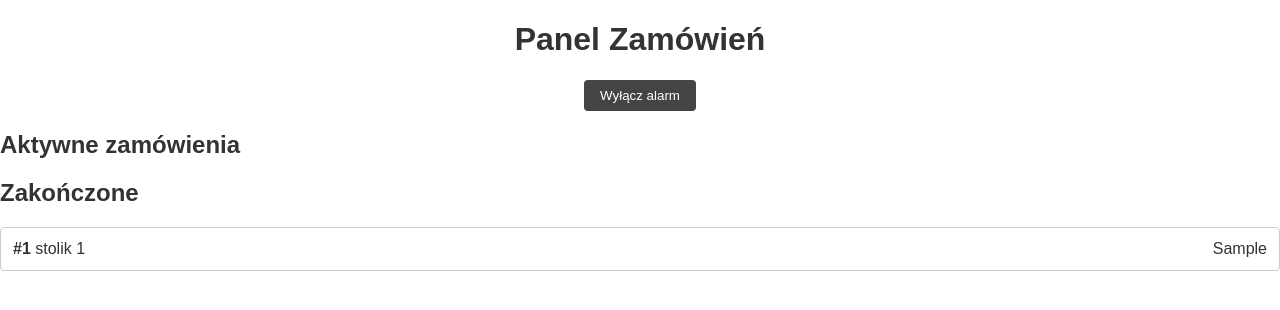
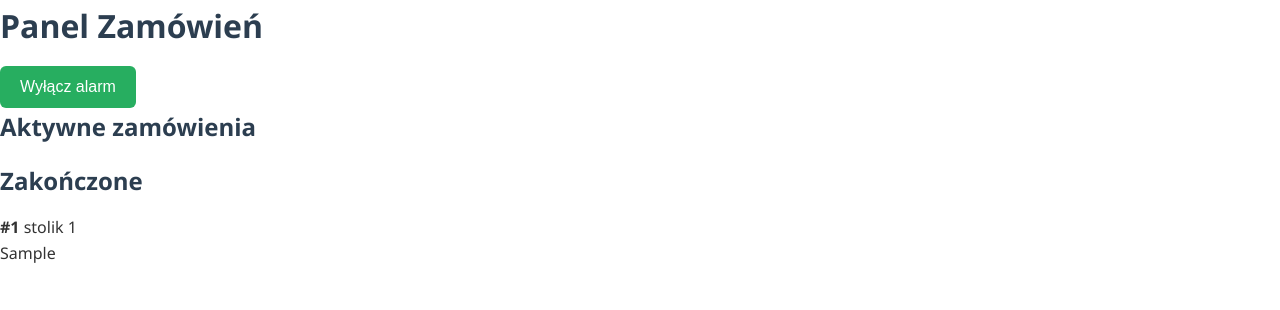
Before and after one commit to PixelZoneInfra/coworkMenu, a Flask app: page /panel.html in a window 1280 px wide. Shown: the top 310 px of the page. Run offline with Flask 3, Linux system fonts and the light colour scheme; tables that the repository leaves empty hold one stand-in row (values such as "Sample post").

Commit message:
Update style.css

```diff
--- a/static/style.css
+++ b/static/style.css
@@ -1,97 +1,114 @@
+* {
+    margin: 0;
+    padding: 0;
+    box-sizing: border-box;
+}
+
 body {
-  margin: 0;
-  font-family: Arial, sans-serif;
-  background: #f9f9f9;
+    font-family: 'Segoe UI', Tahoma, Geneva, Verdana, sans-serif;
+    background-color: #f5f5f5;
     color: #333;
+    line-height: 1.6;
 }
+
 .container {
-  max-width: 480px;
+    max-width: 1200px;
     margin: 0 auto;
-  padding: 1rem;
+    padding: 20px;
 }
-h1 { text-align: center; }
 
-/* Menu klienta */
-.category {
-  margin-bottom: 1rem;
-  border: 1px solid #ddd;
-  border-radius: 4px;
-}
-.category-header {
-  background: #eee;
-  padding: 0.5rem;
-  cursor: pointer;
-  user-select: none;
-}
-.category-items {
-  display: none;
-  padding: 0.5rem;
-}
-.category-items.visible {
-  display: block;
-}
-.item {
+header {
+    background: linear-gradient(135deg, #2c3e50, #34495e);
+    color: white;
+    padding: 20px;
+    border-radius: 8px;
+    margin-bottom: 20px;
     display: flex;
     justify-content: space-between;
     align-items: center;
-  margin: 0.25rem 0;
+    box-shadow: 0 4px 15px rgba(0,0,0,0.1);
 }
-.item-name { flex: 1; }
-.qty-controls {
-  display: flex;
-  align-items: center;
+
+button {
+    padding: 12px 20px;
+    background: #27ae60;
+    color: white;
+    border: none;
+    border-radius: 6px;
+    font-size: 16px;
+    cursor: pointer;
+    transition: all 0.3s ease;
+    font-weight: 500;
 }
-.qty-controls button {
-  width: 2rem; height: 2rem;
-  margin: 0 0.25rem;
+
+button:hover {
+    background: #219a52;
+    transform: translateY(-1px);
+    box-shadow: 0 4px 12px rgba(39, 174, 96, 0.3);
 }
-.actions {
-  text-align: center;
-  margin: 1rem 0;
+
+button:disabled {
+    background: #95a5a6;
+    cursor: not-allowed;
+    transform: none;
+    box-shadow: none;
 }
-#clearAll, #orderBtn {
-  margin: 0 0.5rem;
-  padding: 0.5rem 1rem;
-  cursor: pointer;
+
+input, textarea {
+    width: 100%;
+    padding: 12px;
+    margin-bottom: 15px;
+    border: 2px solid #ddd;
+    border-radius: 6px;
+    font-size: 16px;
+    transition: border-color 0.3s ease;
 }
-#summaryModal {
-  position: fixed; top: 0; left: 0; right:0; bottom:0;
-  background: rgba(0,0,0,0.5);
-  display: none; align-items: center; justify-content: center;
+
+input:focus, textarea:focus {
+    outline: none;
+    border-color: #3498db;
+    box-shadow: 0 0 8px rgba(52, 152, 219, 0.3);
 }
-#summaryContent {
-  background: #fff; padding:1rem; border-radius:4px;
-  width: 90%; max-width: 400px;
-}
-.modal-actions {
-  margin-top: 1rem;
-  text-align: right;
-}
-#limitInfo {
+
+input[type="number"] {
     text-align: center;
     font-weight: bold;
-  margin-top: 1rem;
 }
 
-/* Panel personelu */
-#orders { max-width: 600px; margin: 1rem auto; }
-.order {
-  background: #fff;
-  border: 1px solid #ccc;
-  padding: 0.75rem;
-  margin-bottom: 0.5rem;
-  display: flex;
-  justify-content: space-between;
-  align-items: center;
-  border-radius: 4px;
+h1, h2, h3 {
+    margin-bottom: 15px;
+    color: #2c3e50;
 }
-#toggleAlarm {
+
+.alert-overlay {
+    position: fixed;
+    top: 0;
+    left: 0;
+    width: 100%;
+    height: 100%;
+    background: rgba(231, 76, 60, 0.4);
+    display: none;
+    z-index: 1000;
+}
+
+.alert-overlay.active {
     display: block;
-  margin: 1rem auto;
-  padding: 0.5rem 1rem;
-  cursor: pointer;
-  background: #444;
-  color: #fff;
-  border: none;
-  border-radius: 4px;
+    animation: blink 2s infinite;
 }
+
+@keyframes blink {
+    0%, 50% { opacity: 0.4; }
+    51%, 100% { opacity: 0; }
+}
+
+@media (max-width: 768px) {
+    header {
+        flex-direction: column;
+        gap: 15px;
+        text-align: center;
+    }
+
+    .container {
+        padding: 10px;
+    }
+}
```
Lines whose indentation alone changed are shown as unchanged.
